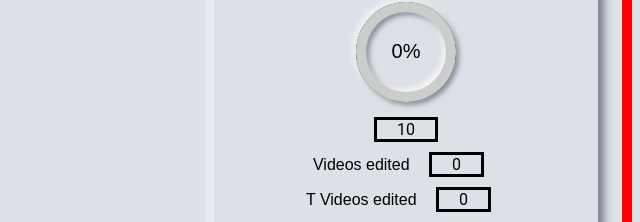
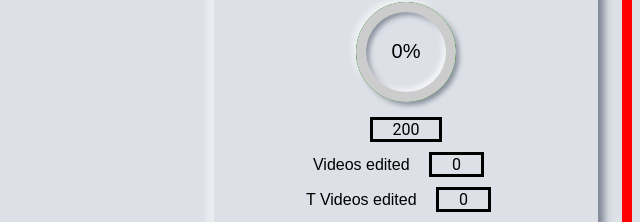
Before and after one commit to tloizel/youtube, a plain HTML site: page index.html in a window 1280 px wide. Shown: the part 208-430 px from the top of the page, 640-1280 px from the left. Drawn offline with nearby package versions, Linux system fonts and the light colour scheme.

Commit message:
clicks remaining

```diff
--- a/index.html
+++ b/index.html
@@ -95,7 +95,7 @@
     </div>
     </div>
         <br>
-        <span id="editClicks" class="span">10</span>
+        <span id="editClicks" class="span">200</span>
         <p>Videos edited
         <span id="videosEdited" class="span">0</span></p>
         <p>T Videos edited
```
